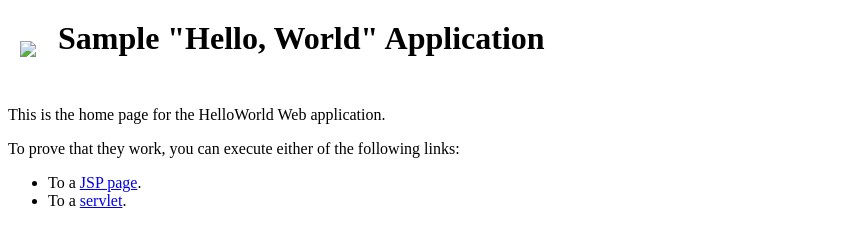
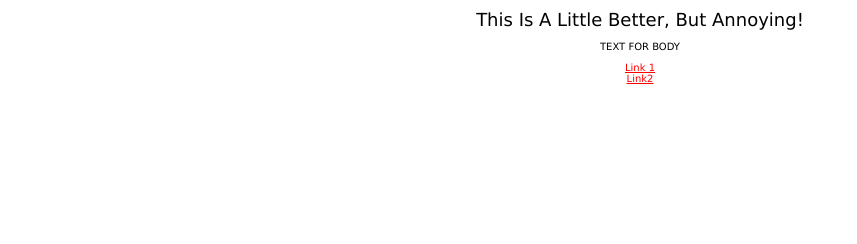
Before and after one commit to ajjohnsonph/ajjohnsonph.github.io, a plain HTML site: page index.html in a window 1280 px wide. Shown: the whole page, without its empty margins (0-857 px from the left). Drawn offline with Linux system fonts and the light colour scheme.

Commit message:
Update index.html

```diff
--- a/index.html
+++ b/index.html
@@ -1,26 +1,42 @@
+<!DOCTYPE HTML>
 <html>
 <head>
-    <title>Sample "Hello, World" Application</title>
+<title>A Better Webpage</title>
+<!--Begin Stylesheet example-->
+<STYLE type=text/css>
+A:link {
+	COLOR: red /*The color of the link*/
+}
+A:visited {
+	COLOR: #800080 /*The color of the visited link*/
+}
+A:hover {
+	COLOR: green /*The color of the mouseover or 'hover' link*/
+}
+TD {
+	FONT-SIZE: LARGE; FONT-FAMILY: Verdana,Arial,Helvetica /*Properties of items inside of a table*/
+}
+BODY /*Everything within the BODY tags*/
+{
+scrollbar-base-color: red; /*Scrollbar color*/
+scrollbar-arrow-color: yellow; /*Scrollbar arrow color*/
+scrollbar-DarkShadow-Color: blue; /*Scrollbar shadow color*/
+FONT-SIZE: X-SMALL; FONT-FAMILY: Verdana,Arial,Helvetica /*The font properties*/
+}
+</STYLE>
+<!--End Stylesheet example-->
 </head>
-  <body bgcolor=white>
 
-    <table border="0" cellpadding="10">
+<body>
+<div align="center">
+  <table width="45%" border="0" cellspacing="1" cellpadding="0">
     <tr>
-        <td>
-          <img src="images/springsource.png">
-        </td>
-        <td>
-          <h1>Sample "Hello, World" Application</h1>
-        </td>
+      <td><div align="center">This Is A Little Better, But Annoying!</div></td>
     </tr>
   </table>
-
-    <p>This is the home page for the HelloWorld Web application. </p>
-    <p>To prove that they work, you can execute either of the following links:
-    <ul>
-      <li>To a <a href="hello.jsp">JSP page</a>.
-      <li>To a <a href="hello">servlet</a>.
-    </ul>
-
+  <p>TEXT FOR BODY</p>
+  <p><a href="#">Link 1</a><br>
+    <a href="#">Link2 </a></p>
+  </div>
 </body>
 </html>
```
Lines whose indentation alone changed are shown as unchanged.
